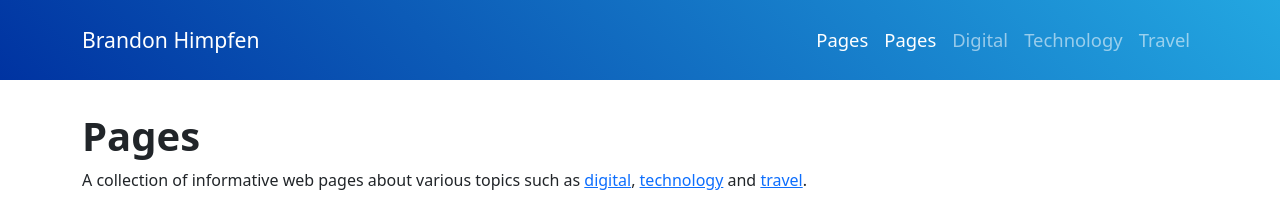
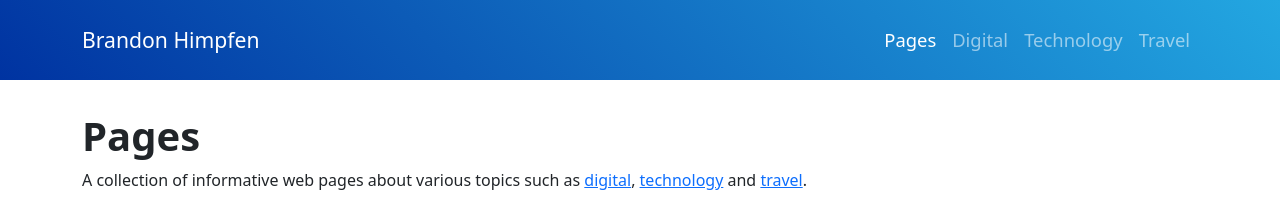
Before and after one commit to boldoutlook/pages, a Jekyll site: the page built from index.md, in a window 1280 px wide. Shown: the top 224 px of the page. Built offline with Jekyll 4.4.1, drawn with Linux system fonts in a browser that asks for light colours.

Commit message:
Update header.html

```diff
--- a/_includes/header.html
+++ b/_includes/header.html
@@ -6,9 +6,6 @@
     </button>
     <div class="collapse navbar-collapse" id="navbarNav">
       <ul class="navbar-nav ms-auto">
-        <li class="nav-item">
-          <a class="nav-link active" href="/">Pages</a>
-        </li>
         <li class="nav-item">
           <a class="nav-link{% if page.url == '/' %} active{% endif %}" aria-current="page" href="{{ "/" | relative_url }}">Pages</a>
         </li>
```
